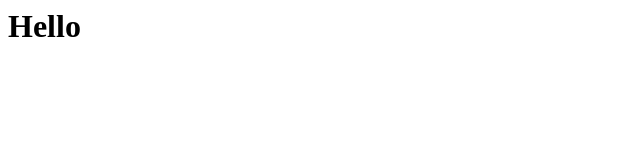
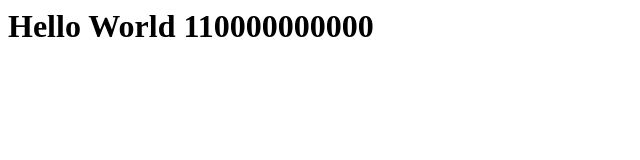
Before and after one commit to bccrabtree/git-training-test, a plain HTML site: page index.html in a window 1280 px wide. Shown: the whole page, without its empty margins (0-640 px from the left). Drawn offline with Linux system fonts and the light colour scheme.

Commit message:
some message

```diff
--- a/index.html
+++ b/index.html
@@ -1 +1 @@
-<h1>Hello</h1>
+<h1>Hello World 110000000000</h1>
```
